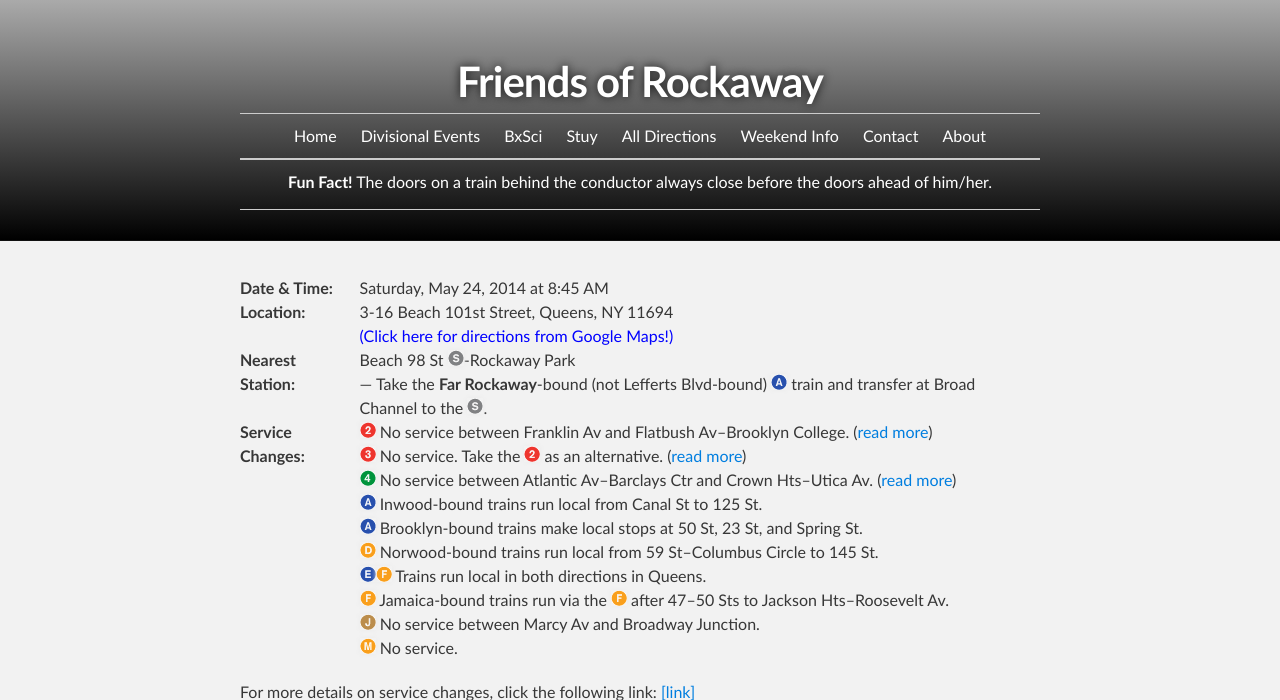
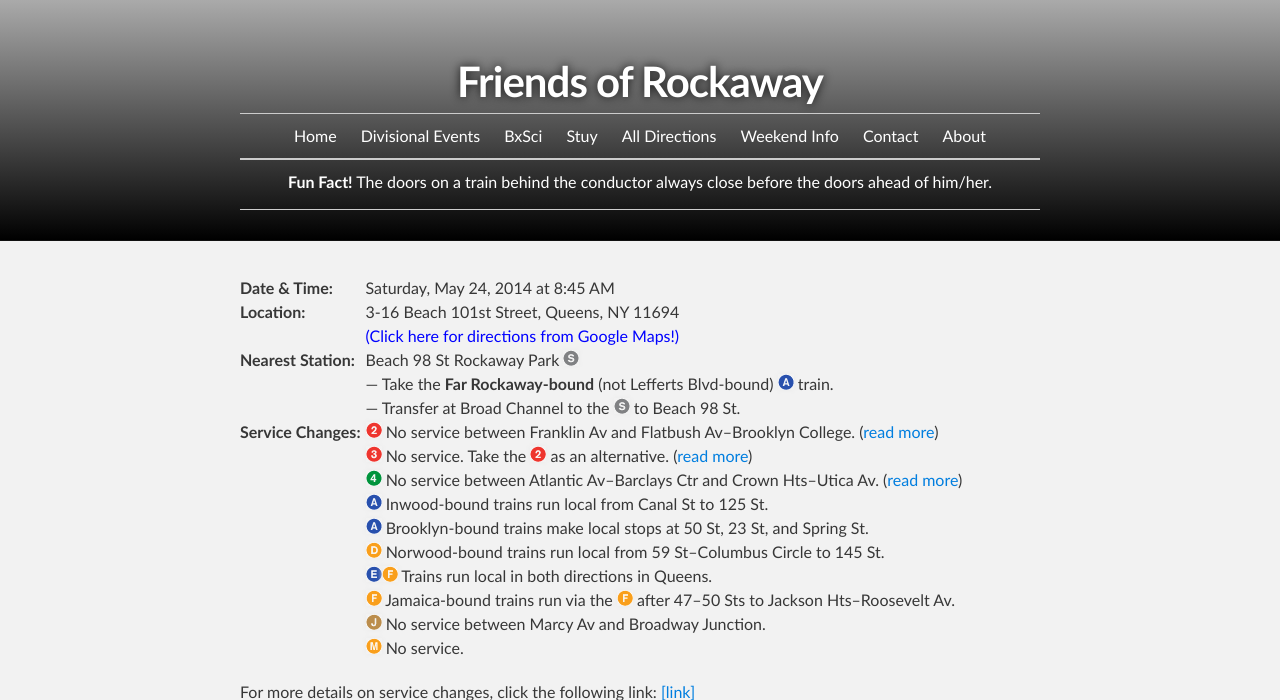
Before and after one commit to d11directions/d11directions.github.io, a Jekyll site: the page built from _posts/2014-05-24-Friends_of_Rockaway.html, in a window 1280 px wide, cut to the strip 0-700 px from the top of the page. Built offline with Jekyll 4.4.1, drawn with Linux system fonts in a browser that asks for light colours.

Commit message:
Update Friends of Rockaway nearest station

```diff
--- a/_posts/2014-05-24-Friends_of_Rockaway.html
+++ b/_posts/2014-05-24-Friends_of_Rockaway.html
@@ -5,7 +5,7 @@ for: Division 11
 tags: [d11]
 time: Saturday, May 24, 2014 at 8:45 AM
 location: 3-16 Beach 101st Street, Queens, NY 11694
-nearest-station: Beach 98 St <img src="/img/S.png" alt="Shuttle">-Rockaway Park<br>&mdash; Take the <strong>Far Rockaway</strong>-bound (not Lefferts Blvd-bound) <img src="/img/A.png" alt="(A)"> train and transfer at Broad Channel to the <img src="/img/S.png" alt="shuttle">.
+nearest-station: Beach 98 St Rockaway Park <img src="/img/S.png" alt="Shuttle"><br>&mdash; Take the <strong>Far Rockaway-bound</strong> (not Lefferts Blvd-bound) <img src="/img/A.png" alt="(A)"> train.<br>&mdash; Transfer at Broad Channel to the <img src="/img/S.png" alt="shuttle"> to Beach 98 St.
 changes-brief:
     - <img src="/img/2.png" alt="(2)"> No service between Franklin Av and Flatbush Av&ndash;Brooklyn College. (<a href="/changes/20140524/Eastern_Pkwy/">read more</a>)
     - <img src="/img/3.png" alt="(3)"> No service. Take the <img src="/img/2.png" alt="(2)"> as an alternative. (<a href="/changes/20140524/Eastern_Pkwy/">read more</a>)
```
